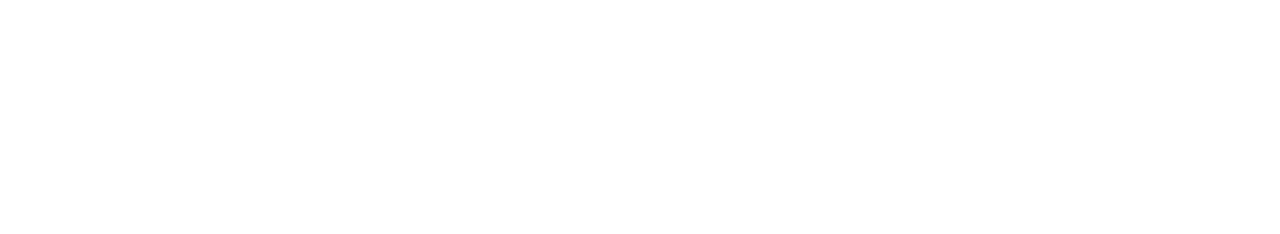
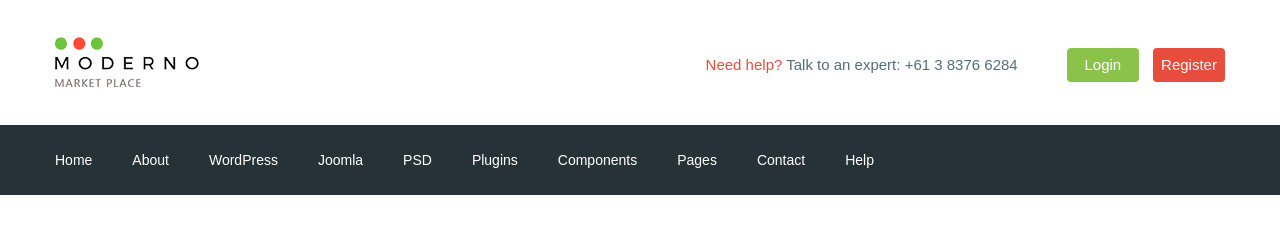
Before and after one commit to dniprofox/moderno, a website: page app/index.html in a window 1280 px wide. Drawn offline with nearby package versions, Linux system fonts and the light colour scheme; files that its build step writes are made by us from their sources.

Commit message:
added header

```diff
--- a/app/index.html
+++ b/app/index.html
@@ -1,14 +1,63 @@
 <!DOCTYPE html>
 <html lang="en">
+
 <head>
   <meta charset="UTF-8">
   <meta name="viewport" content="width=device-width, initial-scale=1.0">
   <meta http-equiv="X-UA-Compatible" content="ie=edge">
   <title>Document</title>
+  <link href="https://fonts.googleapis.com/css?family=Lato:700|Raleway:700&display=swap" rel="stylesheet">
+  <link href="https://fonts.googleapis.com/css?family=Roboto:400,500,700&display=swap" rel="stylesheet">
   <link rel="stylesheet" href="css/libs.min.css">
   <link rel="stylesheet" href="css/style.min.css">
 </head>
+
 <body>
+<!-- ////////////header///////////// -->
+  <header class="header">
+    <div class="container">
+      <div class="header__top">
+        <div class="header__logo">
+          <a href="#!">
+            <img src="images/header_logo.png" alt="logo">
+          </a>
+        </div>
+        <div class="header__box">
+          <div class="header__text">
+            <a href="#"><span>Need help?</span></a>
+            Talk to an expert:
+            <a class="header__phone" href="+61383766284">+61 3 8376 6284</a>
+          </div>
+          <div class="button__box">
+            <a href="#" class="baslet"></a>
+            <a href="#" class="header__btn header__btn-login">Login</a>
+            <a href="#" class="header__btn header__btn-register">Register</a>
+          </div>
+        </div>
+      </div>
+    </div>
+
+
+    <div class="header__nav">
+      <div class="container">
+        <nav class="menu">
+          <ul class="menu__list">
+            <li><a href="#">Home</a></li>
+            <li><a href="#">About</a></li>
+            <li><a href="#">WordPress</a></li>
+            <li><a href="#">Joomla</a></li>
+            <li><a href="#">PSD</a></li>
+            <li><a href="#">Plugins</a></li>
+            <li><a href="#">Components</a></li>
+            <li><a href="#">Pages</a></li>
+            <li><a href="#">Contact</a></li>
+            <li><a href="#">Help</a></li>
+          </ul>
+
+        </nav>
+      </div>
+    </div>
+  </header>
 
 
 
@@ -16,4 +65,5 @@
   <script src="js/libs.min.js"></script>
   <script src="js/main.min.js"></script>
 </body>
+
 </html>
--- /dev/null
+++ b/app/scss/_global.scss
@@ -0,0 +1,39 @@
+html {
+  box-sizing: border-box;
+}
+*,
+*::before,
+*::after {
+  box-sizing: inherit;
+
+}
+html,
+body {
+  height: 100%;
+}
+a{
+  display: inline-block;
+  text-decoration: none;
+  color: $text;
+}
+ul,
+li{
+  margin: 0;
+  padding: 0;
+  list-style: none;
+}
+body{
+  font-family: 'Roboto-Regular', sans-serif;
+  font-weight: 400;
+  font-size: 15px;
+  line-height: 24px;
+  color: $text;
+	overflow-x: hidden;
+}
+
+.container {
+  max-width: 1200px;
+  margin: 0 auto;
+	padding: 0 15px;
+
+}
--- /dev/null
+++ b/app/scss/_vars.scss
@@ -0,0 +1,4 @@
+$text: #546e7a;
+$orange:#e74c3c;
+$green: #8bc34a;
+$bg: #263238;
--- a/app/scss/style.scss
+++ b/app/scss/style.scss
@@ -1,8 +1,88 @@
-html{
-  box-sizing: border-box;
+@import 'vars';
+@import 'global';
+
+
+// font-family: 'Raleway', sans-serif;
+// font-family: 'Lato', sans-serif;
+
+// ********header****
+.header__top {
+  display: flex;
+  justify-content: space-between;
+  align-items: center;
+  height: 10vh;
+  margin-top: 25px;
+  margin-bottom: 20px;
 }
-*,
-*::before,
-*::after{
-  box-sizing: inherit;
+.header__box {
+  display: flex;
 }
+
+.header__text {
+  font-size: 15px;
+  font-weight: 400;
+  line-height: 24px;
+  span {
+    color: $orange;
+  }
+}
+.header__phone {
+  color: $text;
+}
+.header__btn {
+  display: inline-block;
+  text-align: center;
+  padding: 5px;
+  border-radius: 4px;
+  width: 72px;
+  color: #ffffff;
+  &.header__btn-login {
+
+    background-color: #8bc34a;
+  }
+  &.header__btn-register {
+    background-color: $orange;
+    margin-left: 10px;
+  }
+}
+.header__box {
+  display: flex;
+  align-items: center;
+}
+.header__text {
+  margin-right: 45px;
+}
+
+
+
+
+
+
+
+.header__nav {
+  background-color: $bg;
+}
+.menu__list {
+  display: flex;
+  li {
+    margin-right: 40px;
+    &:last-child {
+    margin-right: 0;
+    }
+  }
+
+  & a {
+    padding-top: 23px;
+    padding-bottom: 23px;
+    font-size: 14px;
+    font-weight: 500;
+    color: #ffffff;
+    transition: 0.5s ease-out;
+  }
+  & a:hover {
+    color: #eee7e2;
+    border-bottom: 2px solid $orange;
+    padding-bottom: 3px;
+    opacity: 0.9;
+  }
+}
--- a/gulpfile.js
+++ b/gulpfile.js
@@ -8,7 +8,7 @@ let gulp = require('gulp'),
     cssmin = require('gulp-cssmin');
 
 gulp.task('sass', function(){
-  return gulp.src('app/scss/style.scss')
+  return gulp.src('app/scss/**/*.scss')
           .pipe(sass({outputStyle: 'compressed'}))
           .pipe(rename({suffix : '.min'}))
           .pipe(autoprefixer({
@@ -58,7 +58,7 @@ gulp.task('browser-sync', function() {
 });
 
 gulp.task('watch', function(){
-  gulp.watch('app/scss/style.scss', gulp.parallel('sass'))
+  gulp.watch('app/scss/**/*.scss', gulp.parallel('sass'))
   gulp.watch('app/*.html', gulp.parallel('html'))
   gulp.watch('app/js/*.js', gulp.parallel('js'))
 });
```
Also changed, not shown: app/css/style.min.css, app/images/book.png (added), app/images/cliriens.svg (added), app/images/header_bg.jpg.png (added), app/images/header_logo.png (added).
